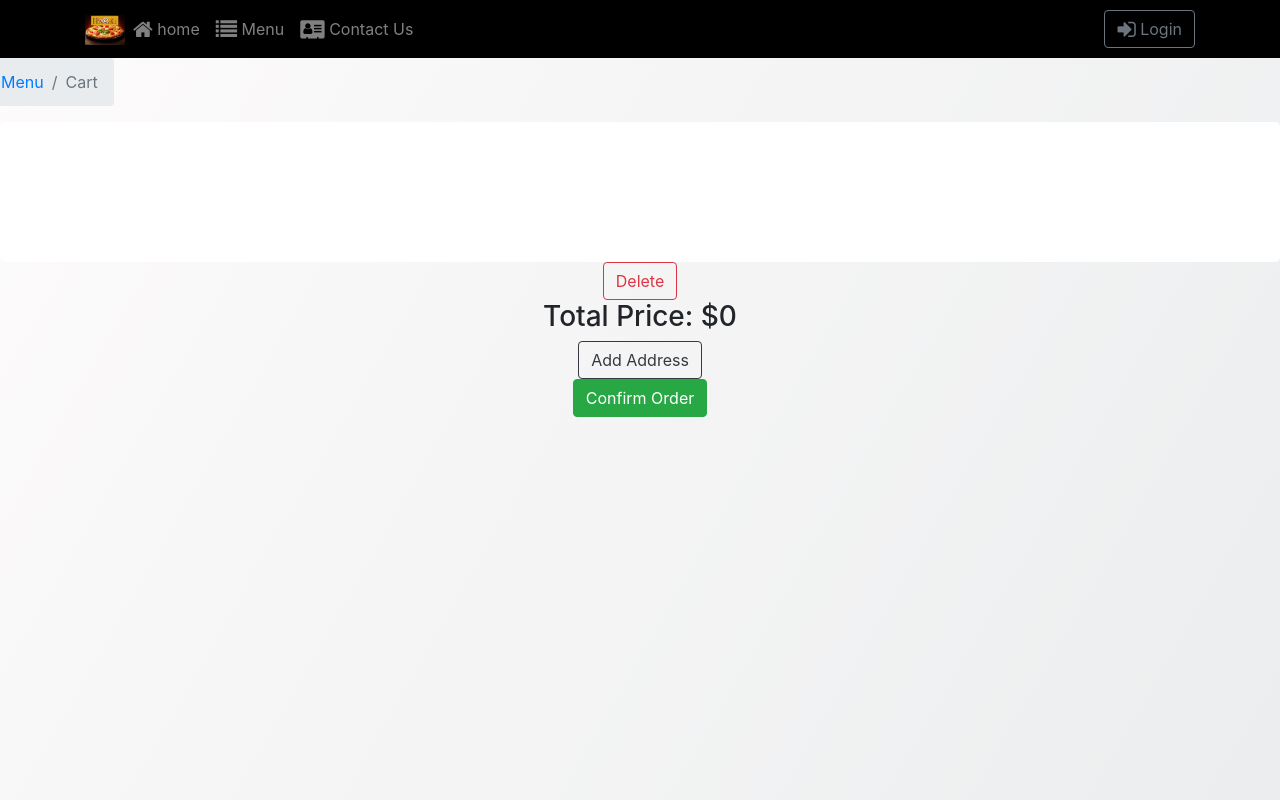
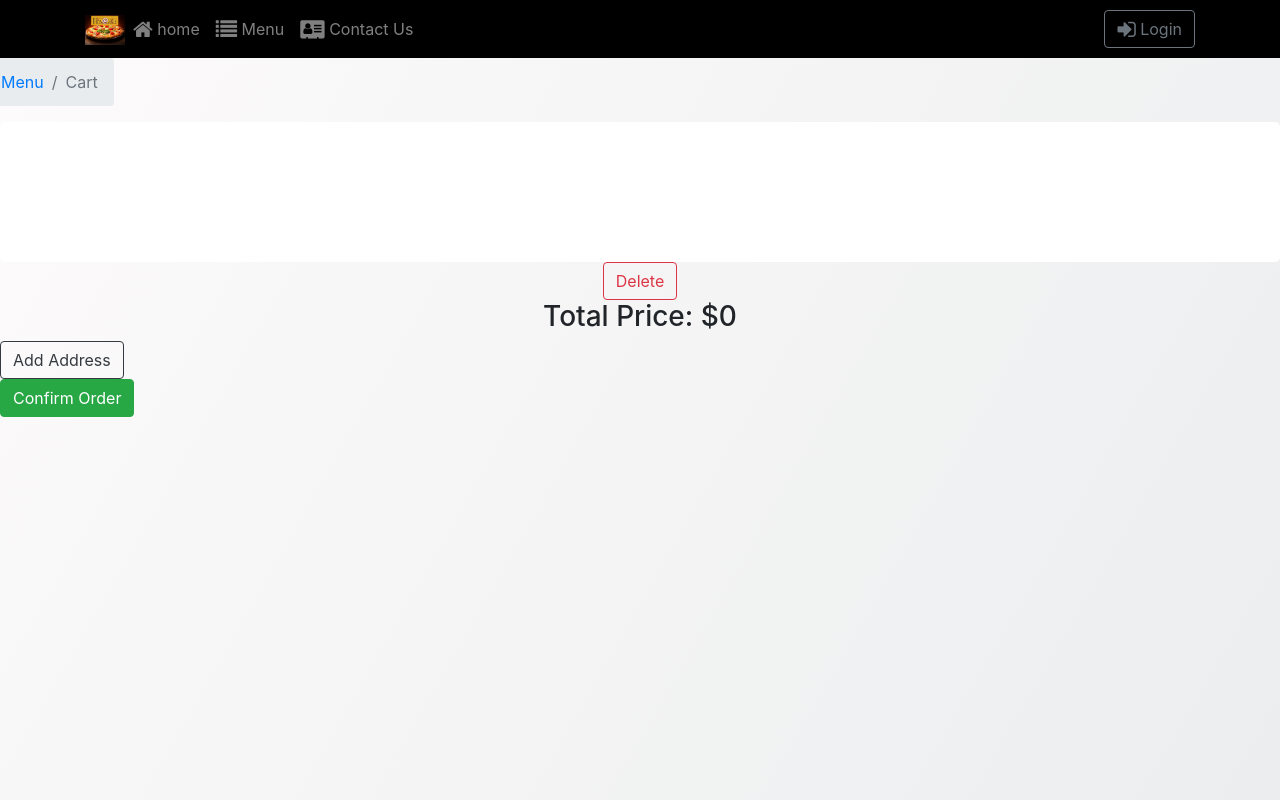
Before and after one commit to gargdivyam/PizzaOrder-App, a React (Create React App) app: page /cart in a window 1280 px wide. Shown: the top 800 px of the page. Built offline with nearby package versions, Linux system fonts and the light colour scheme.

Commit message:
new changes

```diff
--- a/src/Components/CartComponent.js
+++ b/src/Components/CartComponent.js
@@ -24,7 +24,7 @@ class Cart extends Component{
 
     handleCheckout(){
         this.setState({isAvail: !this.state.isAvail})
-        alert("Your order has been placed. Thank you for ordering on pizza.com");
+        alert("Your order has been confirmed. Thank you for ordering on pizza.com");
     }
 
 
@@ -78,8 +78,12 @@ class Cart extends Component{
                 </div>
                 <div className="totalprice" style={{textAlign:"center"}}><h3>Total Price: ${totalprice()}</h3>
 
-                    <button className="btn btn-outline-dark" onClick={()=>this.handleModal()}>Add Address</button><br></br>
-                    <button className="btn btn-success" onClick={()=>this.handleCheckout()}>Confirm Order</button>
+                </div>
+                <div>
+                <button className="btn btn-outline-dark" onClick={()=>this.handleModal()}>Add Address</button>
+                </div>
+                <div>
+                <button className="btn btn-success" onClick={()=>this.handleCheckout()}>Confirm Order</button>
                 </div>
 
                 <Modal show={this.state.show}>
```
